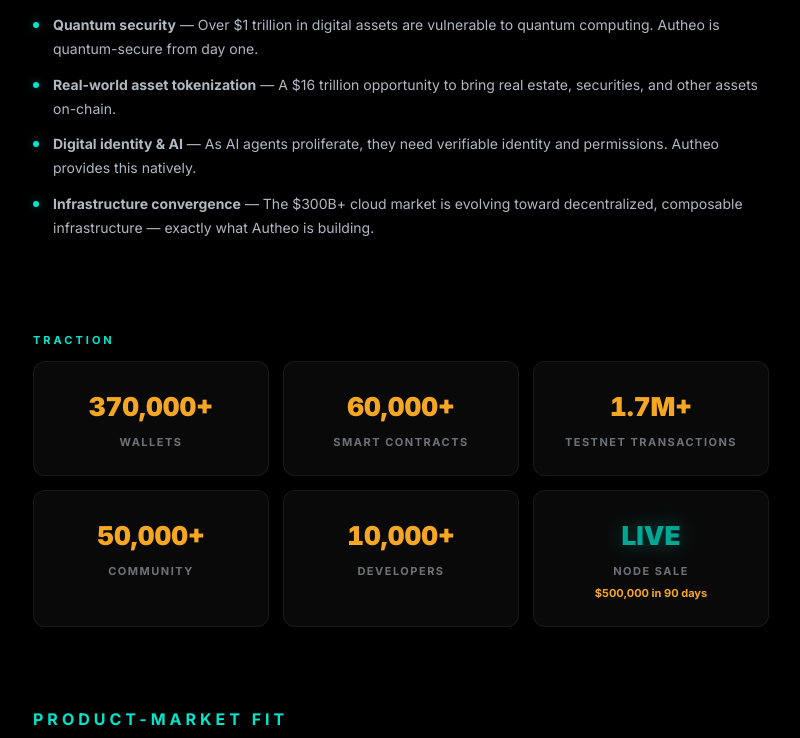
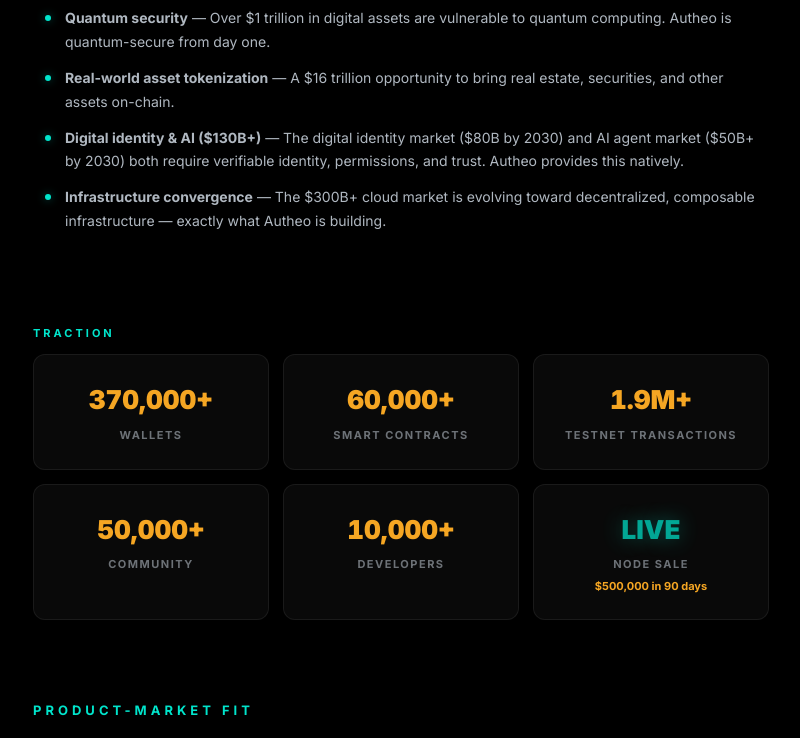
Before and after one commit to gsbayless/autheo-blurb, a website built with Vite: page index.html in a window 1280 px wide. Shown: the part 2330-3068 px from the top of the page, without its empty margins (239-1039 px from the left). Built offline with nearby package versions, Linux system fonts and the light colour scheme.

Commit message:
Indent bullets, fix heading sizes, add market numbers, fix 1.9M txns

```diff
--- a/index.html
+++ b/index.html
@@ -95,7 +95,7 @@
       <ul class="key-points-list">
         <li data-reveal><strong>Quantum security</strong> — Over $1 trillion in digital assets are vulnerable to quantum computing. Autheo is quantum-secure from day one.</li>
         <li data-reveal><strong>Real-world asset tokenization</strong> — A $16 trillion opportunity to bring real estate, securities, and other assets on-chain.</li>
-        <li data-reveal><strong>Digital identity & AI</strong> — As AI agents proliferate, they need verifiable identity and permissions. Autheo provides this natively.</li>
+        <li data-reveal><strong>Digital identity & AI ($130B+)</strong> — The digital identity market ($80B by 2030) and AI agent market ($50B+ by 2030) both require verifiable identity, permissions, and trust. Autheo provides this natively.</li>
         <li data-reveal><strong>Infrastructure convergence</strong> — The $300B+ cloud market is evolving toward decentralized, composable infrastructure — exactly what Autheo is building.</li>
       </ul>
     </div>
@@ -116,7 +116,7 @@
           <div class="stat-label">Smart Contracts</div>
         </div>
         <div class="stat-card" data-reveal>
-          <div class="stat-number" data-countup="1700000" data-suffix="+" data-prefix="" data-display="1.7M+">0</div>
+          <div class="stat-number" data-countup="1900000" data-suffix="+" data-prefix="" data-display="1.9M+">0</div>
           <div class="stat-label">Testnet Transactions</div>
         </div>
         <div class="stat-card" data-reveal>
--- a/src/style.css
+++ b/src/style.css
@@ -145,12 +145,12 @@ img {
 }
 
 .section-heading {
-  font-size: 16px;
+  font-size: 13px;
   font-weight: 700;
   text-transform: uppercase;
   letter-spacing: 4px;
   color: var(--section-label);
-  margin-bottom: 16px;
+  margin-bottom: 14px;
 }
 
 .section-label {
@@ -315,6 +315,7 @@ img {
 .key-points-list {
   list-style: none;
   padding: 0;
+  margin-left: 12px;
 }
 
 .key-points-list li {
```
Also changed, not shown: dist/assets/index-B1bvQYMQ.css (added), dist/assets/index-BEnc-N0T.css (deleted), dist/assets/index-CI_19nza.js (renamed from dist/assets/index-Do0Q6aEQ.js), dist/index.html.
